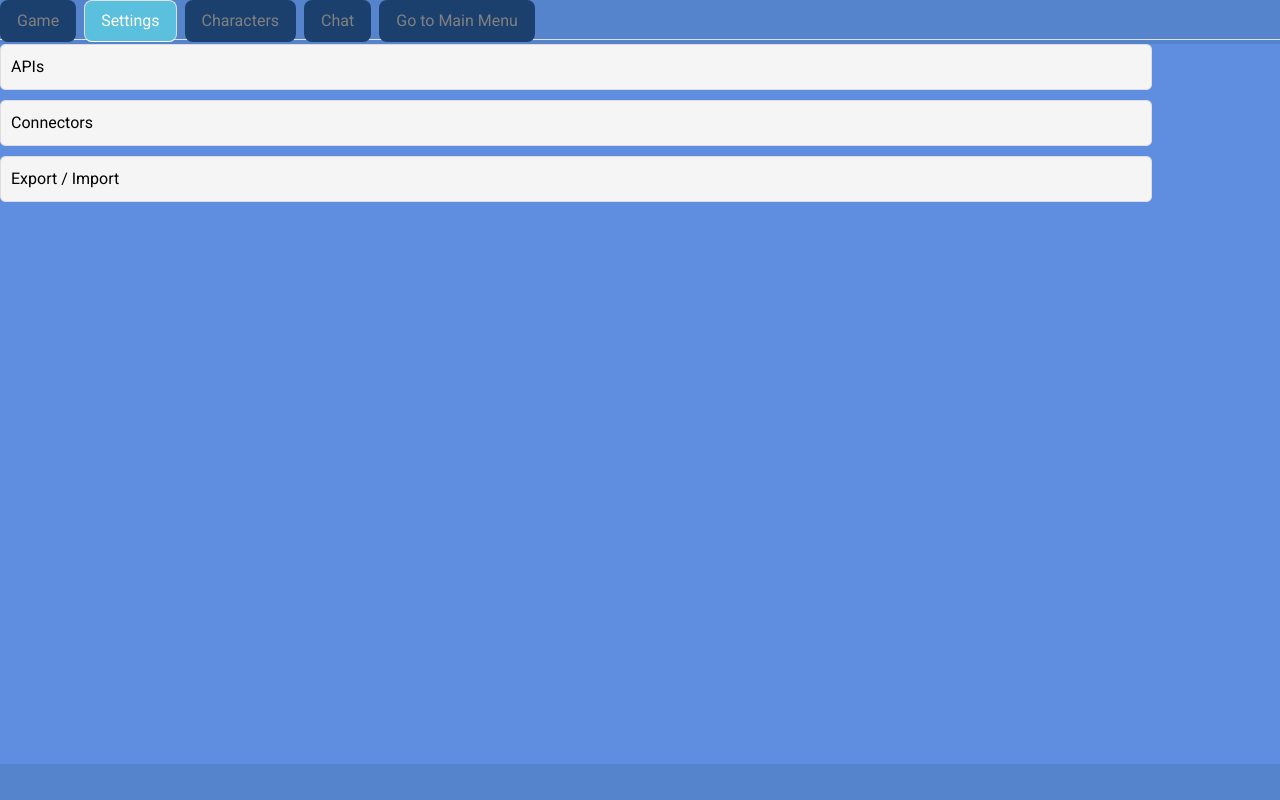
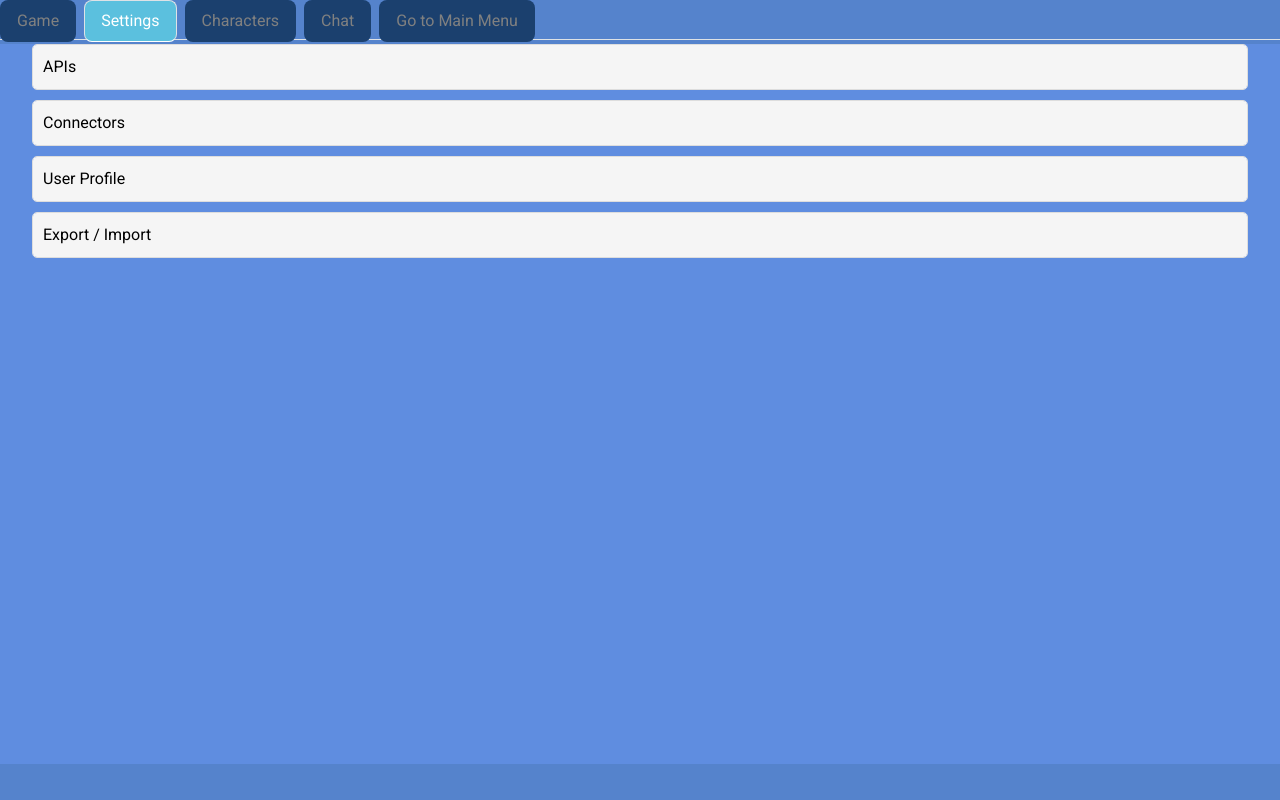
Before and after one commit to averman/eunoistora, a React app: page / in a window 1280 px wide. Both pictures are taken after a click on the link "Settings". Built offline with nearby package versions, Linux system fonts and the light colour scheme.

Commit message:
user profile (#33)

```diff
--- a/src/CustomStyle.css
+++ b/src/CustomStyle.css
@@ -177,7 +177,9 @@ body {
   border: 1px solid #ddd;
   border-radius: 5px;
   overflow: hidden; /* Ensures the content is clipped during animation */
-  width: 90%;
+  width: 95%;
+  margin-left: auto;
+  margin-right: auto;
 }
 
 .group-title {
@@ -197,7 +199,8 @@ body {
 }
 
 .group-content.open {
-  max-height: 500px; /* Adjust as needed */
+  max-height: 600px; /* Adjust as needed */
+  overflow: auto;
 }
 
 .group-content.closed {
--- a/src/agents/CharacterPerceptionAgent.ts
+++ b/src/agents/CharacterPerceptionAgent.ts
@@ -3,6 +3,7 @@ import { AiAgents } from "./AiAgents";
 import db from '../utils/Db';
 import { Character } from "../models/Character";
 import { ChatMessage } from "../models/ChatMessage";
+import { getSetting } from "../utils/SettingsUtils";
 
 class characterPerceptionAgent extends AiAgents {
 
@@ -121,8 +122,8 @@ function resolveValue(str: string, character: Character){
     for(let [key, value] of Object.entries(character.linkedCharacters)){
         result = result.split(`{{${key}}}`).join(value)
     }
-    // todo: substitute {{user}} with user name
-    result = result.split("{{user}}").join("you");
+
+    result = result.split("{{user}}").join(getSetting("userProfile.activeCharacter.name", "you"));
     return result;
 }
 
--- a/src/agents/ChatNarratorAgent.ts
+++ b/src/agents/ChatNarratorAgent.ts
@@ -1,6 +1,7 @@
 import { ChatMessage } from "../models/ChatMessage";
 import { SceneSummary } from "../models/SceneSummary";
 import { Context } from "../types/Context";
+import { getSetting } from "../utils/SettingsUtils";
 import AiAgentsWithContextManager from "./AiAgentsWithContextManager";
 
 const tone = "lewd and erotic";
@@ -71,8 +72,7 @@ class ChatNarratorAgent extends AiAgentsWithContextManager {
 }
 
 function resolveValue(str: string){
-    // todo: substitute {{user}} with user name
-    return str.split("{{user}}").join("you");
+    return str.split("{{user}}").join(getSetting("userProfile.activeCharacter.name", "you"));
 }
 
 export default ChatNarratorAgent;
--- a/src/agents/ChatSummarizingAgent.ts
+++ b/src/agents/ChatSummarizingAgent.ts
@@ -1,4 +1,5 @@
 import { Context } from "../types/Context";
+import { getSetting } from "../utils/SettingsUtils";
 import AiAgentsWithContextManager from "./AiAgentsWithContextManager";
 
 class ChatSummarizingAgent extends AiAgentsWithContextManager {
@@ -20,8 +21,7 @@ class ChatSummarizingAgent extends AiAgentsWithContextManager {
 }
 
 function resolveValue(str: string){
-    // todo: substitute {{user}} with user name
-    return str.split("{{user}}").join("you");
+    return str.split("{{user}}").join(getSetting("userProfile.activeCharacter.name", "you"));
 }
 
 export default ChatSummarizingAgent;
--- /dev/null
+++ b/src/components/UserProfileComponent.tsx
@@ -0,0 +1,165 @@
+import React, { useState, useEffect, useRef, useContext } from 'react';
+import { Form, Button, InputGroup, FormControl, Card } from 'react-bootstrap';
+import db from '../utils/Db'; // Adjust the import path to your Dexie database
+import { UserProfile } from '../models/UserProfile'; // Adjust the import path to your Profile model
+import { SettingContext } from '../contexts/SettingContext';
+
+const UserProfileComponent: React.FC = () => {
+    // State for profile fields
+    const [name, setName] = useState<string>('');
+    const [photo, setPhoto] = useState<string>('assets/placeholder/char.png'); // Set to default image path
+    const [characterDescription, setCharacterDescription] = useState<string>('');
+    const [profiles, setProfiles] = useState<UserProfile[]>([]);
+    const [editingProfileId, setEditingProfileId] = useState<string | null>(null);
+    const fileInputRef = useRef<HTMLInputElement>(null);
+
+    const { settings, updateSetting } = useContext(SettingContext);
+
+    // Load profiles from IndexedDB on mount
+    useEffect(() => {
+        const loadProfiles = async () => {
+            const allProfiles = await db.profiles.toArray();
+            setProfiles(allProfiles);
+        };
+        loadProfiles();
+    }, []);
+
+    // Convert file to Base64 for photo
+    const convertToBase64 = (file: File): Promise<string> => {
+        return new Promise((resolve, reject) => {
+            const fileReader = new FileReader();
+            fileReader.readAsDataURL(file);
+            fileReader.onload = () => resolve(fileReader.result as string);
+            fileReader.onerror = (error) => reject(error);
+        });
+    };
+
+    // Trigger the hidden file input when the image is clicked
+    const handleImageClick = () => {
+        fileInputRef.current?.click();
+    };
+
+    const handlePhotoChange = async (event: React.ChangeEvent<HTMLInputElement>) => {
+        if (event.target.files && event.target.files[0]) {
+            const file = event.target.files[0];
+            const base64 = await convertToBase64(file);
+            setPhoto(base64);
+        }
+    };
+
+    // Handle profile saving (add or update)
+    const handleSaveProfile = async () => {
+        try {
+            await db.profiles.put({ name, photo, characterDescription });
+            // Reload the profiles from the database
+            setProfiles(await db.profiles.toArray());
+        } catch (error) {
+            console.error("Failed to save the profile", error);
+        }
+    };
+
+    // Function to handle profile selection for editing
+    const handleProfileSelection = (profile: UserProfile) => {
+        setName(profile.name);
+        setPhoto(profile.photo);
+        setCharacterDescription(profile.characterDescription);
+        setEditingProfileId(profile.name);
+    };
+
+    const handleDeleteProfile = async () => {
+        if (editingProfileId) {
+            await db.profiles.delete(editingProfileId);
+            setProfiles(await db.profiles.toArray()); // Update profiles list
+            // Reset form or close edit mode
+            clearForm();
+        }
+    };
+
+    // Function to clear form (used in create mode)
+    const clearForm = () => {
+        setName('');
+        setPhoto('assets/placeholder/char.png');
+        setCharacterDescription('');
+        setEditingProfileId(null);
+    };
+
+    const handleSetActiveCharacter = async () => {
+        // Implementation depends on how you're tracking the active character
+        updateSetting('userProfile', 'activeCharacter', profiles.find(p => p.name === editingProfileId));
+        clearForm();
+    };
+
+    return (
+        <div>
+            {/* Section for displaying profile cards */}
+            <div style={{ display: 'flex', flexWrap: 'wrap', gap: '10px', justifyContent: 'center', marginBottom: '100px' }}>
+                {profiles.map((profile, index) => (
+                    <Card key={index} style={{ width: 'calc(14.28% - 10px)',
+                    border: settings.userProfile.activeCharacter.name === profile.name ? '5px solid #55aa55' : 'none' }}
+                    onClick={() => handleProfileSelection(profile)}>
+                        <Card.Img variant="top" src={profile.photo} style={{ maxHeight: '200px', maxWidth: '100%', objectFit: 'cover' }} />
+                        <Card.Body>
+                            <Card.Title>{profile.name}</Card.Title>
+                            <Card.Text>
+                                {profile.characterDescription}
+                            </Card.Text>
+                        </Card.Body>
+                    </Card>
+                ))}
+            </div>
+
+            <Form>
+
+                {/* Image placeholder for photo upload */}
+                <div onClick={handleImageClick} style={{ cursor: 'pointer' }}>
+                    <img src={photo} alt="Profile" style={{ maxHeight: '200px', maxWidth: '200px' }} />
+                    <input type='file' ref={fileInputRef} onChange={handlePhotoChange} style={{ display: 'none' }} />
+                </div>
+
+                <div className="d-flex justify-content-center">
+                    <Card style={{ width: '70%' }}>
+                        <Card.Body>
+                            <Form.Group controlId="formProfileName">
+                                <Form.Label>Name</Form.Label>
+                                <Form.Control type="text" placeholder="Enter name" value={name} onChange={(e) => setName(e.target.value)} />
+                            </Form.Group>
+
+                            <Form.Group controlId="formProfileCharacterDescription">
+                                <Form.Label>Character Description</Form.Label>
+                                <Form.Control as="textarea" rows={3} placeholder="Character Description" value={characterDescription} onChange={(e) => setCharacterDescription(e.target.value)} />
+                            </Form.Group>
+
+                            {/* Buttons */}
+                            <div>
+                                <Button variant="primary" className="me-2" onClick={handleSaveProfile}>
+                                    Save Profile
+                                </Button>
+
+                                {/* Conditionally render Delete and Set as Active buttons if in edit mode */}
+                                {editingProfileId && (
+                                    <>
+                                        <Button variant="danger" className="me-2" onClick={handleDeleteProfile}>
+                                            Delete
+                                        </Button>
+                                        <Button variant="info" className="me-2" onClick={handleSetActiveCharacter}>
+                                            Set as Active Character
+                                        </Button>
+                                    </>
+                                )}
+
+                                {/* Conditionally render Clear button if in create mode */}
+                                {!editingProfileId && (
+                                    <Button variant="secondary" onClick={clearForm}>
+                                        Clear
+                                    </Button>
+                                )}
+                            </div>
+                        </Card.Body>
+                    </Card>
+                </div>
+            </Form>
+        </div>
+    );
+};
+
+export default UserProfileComponent;
--- /dev/null
+++ b/src/models/UserProfile.ts
@@ -0,0 +1,5 @@
+export interface UserProfile {
+    name: string; // This will be the unique identifier
+    photo: string; // Storing the photo as a Base64 string
+    characterDescription: string;
+}
--- a/src/tabs/ChatTab.tsx
+++ b/src/tabs/ChatTab.tsx
@@ -18,6 +18,7 @@ import EditSceneModal from '../components/EditSceneModal';
 import AnswerReformattingAgent from '../agents/AnswerReformattingAgent';
 import ChatNarratorAgent from '../agents/ChatNarratorAgent';
 import ImpersonatorAgent from '../agents/ImpersonatorAgent';
+import { getSetting } from '../utils/SettingsUtils';
 
 const ChatTab: React.FC = () => {
     const [input, setInput] = useState<string>('');
@@ -282,6 +283,7 @@ const ChatTab: React.FC = () => {
         }
         let retval: React.JSX.Element[] = [];
         let i = 0;
+        let userName = getSetting('userProfile.activeCharacter.name', "You")
 
         for (let group of groupedMessages) {
             if (group.scenes.filter(x => x).length === 0) {
@@ -292,7 +294,7 @@ const ChatTab: React.FC = () => {
                             <div key={msg.id} className={styles.chatMessage}>
                                 {/* Display Sender */}
                                 <div className={styles.messageSender}>
-                                    {msg.sender.startsWith('user') ? 'You' : msg.sender.split(':', 2)[1]}
+                                    {msg.sender.startsWith('user') ? userName : msg.sender.split(':', 2)[1]}
                                 </div>
                                 {editingMessageId === msg.id ? (
                                     <>
--- a/src/tabs/SettingTab.tsx
+++ b/src/tabs/SettingTab.tsx
@@ -5,6 +5,7 @@ import { ConnectorGenerator } from '../components/GeneratorComponent';
 import Card from 'react-bootstrap/esm/Card';
 import Button from 'react-bootstrap/esm/Button';
 import dataExportImport from '../utils/DataExportImport';
+import UserProfileComponent from '../components/UserProfileComponent';
 
 interface CollapsibleGroupProps {
     title: string;
@@ -68,6 +69,12 @@ const SettingsTab = () => {
                 {/* Other settings for connectors */}
             </CollapsibleGroup>
 
+
+            <CollapsibleGroup title="User Profile">
+                {/* Add user profile component here */}
+                <UserProfileComponent />
+            </CollapsibleGroup>
+
             <CollapsibleGroup title="Export / Import">
                 <Card style={{width:'27%', display:'inline-flex', margin:'10px'}}>
                     <Card.Header>
--- a/src/utils/Db.ts
+++ b/src/utils/Db.ts
@@ -2,18 +2,22 @@ import Dexie from 'dexie';
 import { ChatMessage } from '../models/ChatMessage'; // Adjust the import path
 import { Character } from '../models/Character';
 import { SceneSummary } from '../models/SceneSummary';
+import { UserProfile } from '../models/UserProfile';
 
 class ChatAppDatabase extends Dexie {
     messages!: Dexie.Table<ChatMessage, number>; // 'number' is the type of the primary key
     characters!: Dexie.Table<Character, string>;
     scenes!: Dexie.Table<SceneSummary, string>;
+    profiles!: Dexie.Table<UserProfile, string>; // 'string' is the type of the primary key, which is name
+
 
     constructor() {
         super('ChatAppDatabase');
-        this.version(4).stores({
+        this.version(5).stores({
             messages: '++id',
             characters: 'name.fullname',
-            scenes: 'scenePath'
+            scenes: 'scenePath',
+            profiles: 'name'
         });
     }
 }
--- /dev/null
+++ b/src/utils/SettingsUtils.ts
@@ -0,0 +1,14 @@
+export function getSetting(key: string, defaultValue?: any){
+    let value = localStorage.getItem('settings');
+    if(value == null)
+        return defaultValue;
+    let settings = JSON.parse(value);
+    if(!settings.settings) return defaultValue;
+    let keys = key.split(".");
+    let current = settings.settings;
+    for(let i = 0; i < keys.length; i++){
+        if(current[keys[i]] == null) return defaultValue;
+        current = current[keys[i]];
+    }
+    return current;
+}
```
Also changed, not shown: src/agents/CharacterChatAgent.ts (+16 -9 lines), src/agents/ImpersonatorAgent.ts (+7 -2 lines).
